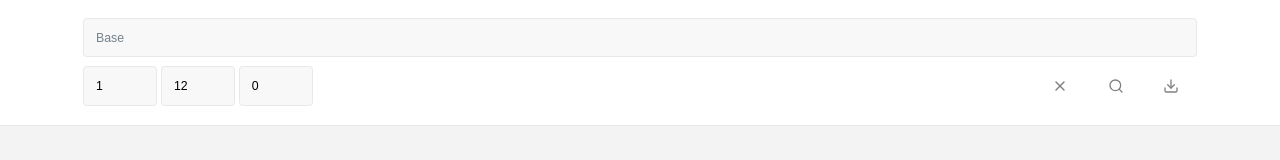
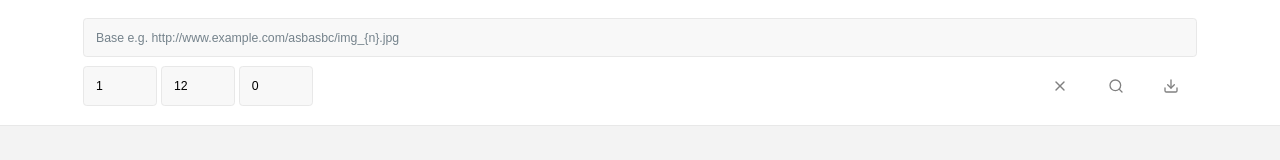
Before and after one commit to moeenn/gallery-scope, a plain HTML site: page public/index.html in a window 1280 px wide. Drawn offline with Linux system fonts and the light colour scheme.

Commit message:
misc. changes

```diff
--- a/public/index.html
+++ b/public/index.html
@@ -16,7 +16,7 @@
     <section id="inputs" class="border-b">
       <div class="container py-1">
         <div class="pb-1/2">
-          <input name="base" type="text" placeholder="Base" class="w-full" />
+          <input name="base" type="text" placeholder="Base e.g. http://www.example.com/asbasbc/img_{n}.jpg" class="w-full" />
         </div>
 
         <div class="flex justify-between">
```
Also changed, not shown: public/img/sample.png (deleted).
